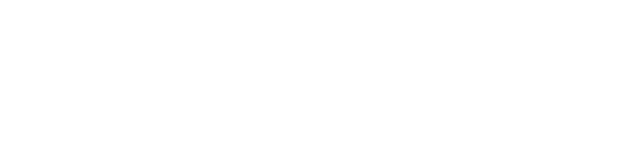
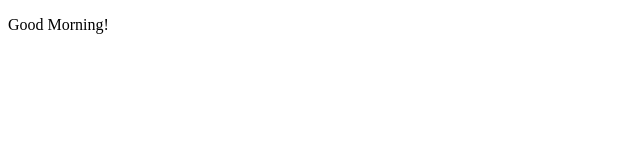
Before and after one commit to kenkensan/conflict-test, a plain HTML site: page form.html in a window 1280 px wide. Shown: the whole page, without its empty margins (0-640 px from the left). Drawn offline with Linux system fonts and the light colour scheme.

Commit message:
内容の追記

```diff
--- a/form.html
+++ b/form.html
@@ -5,7 +5,7 @@
 		<title>フォームサンプル</title>
 	</head>
 <body>
-
+	<p>Good Morning!</p>
 
 
 
```
Also changed, not shown: index.html (+1 -1 lines).
